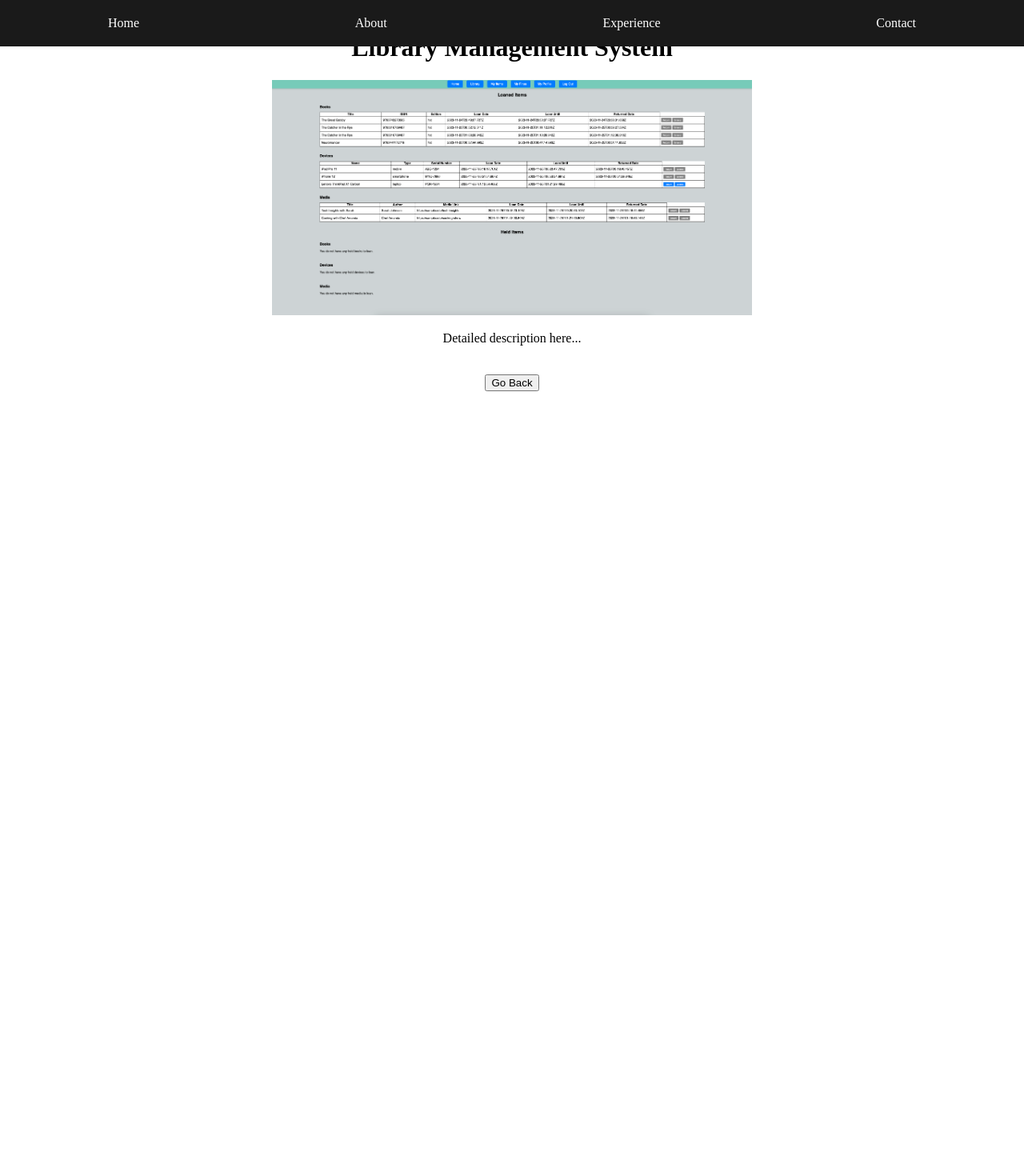
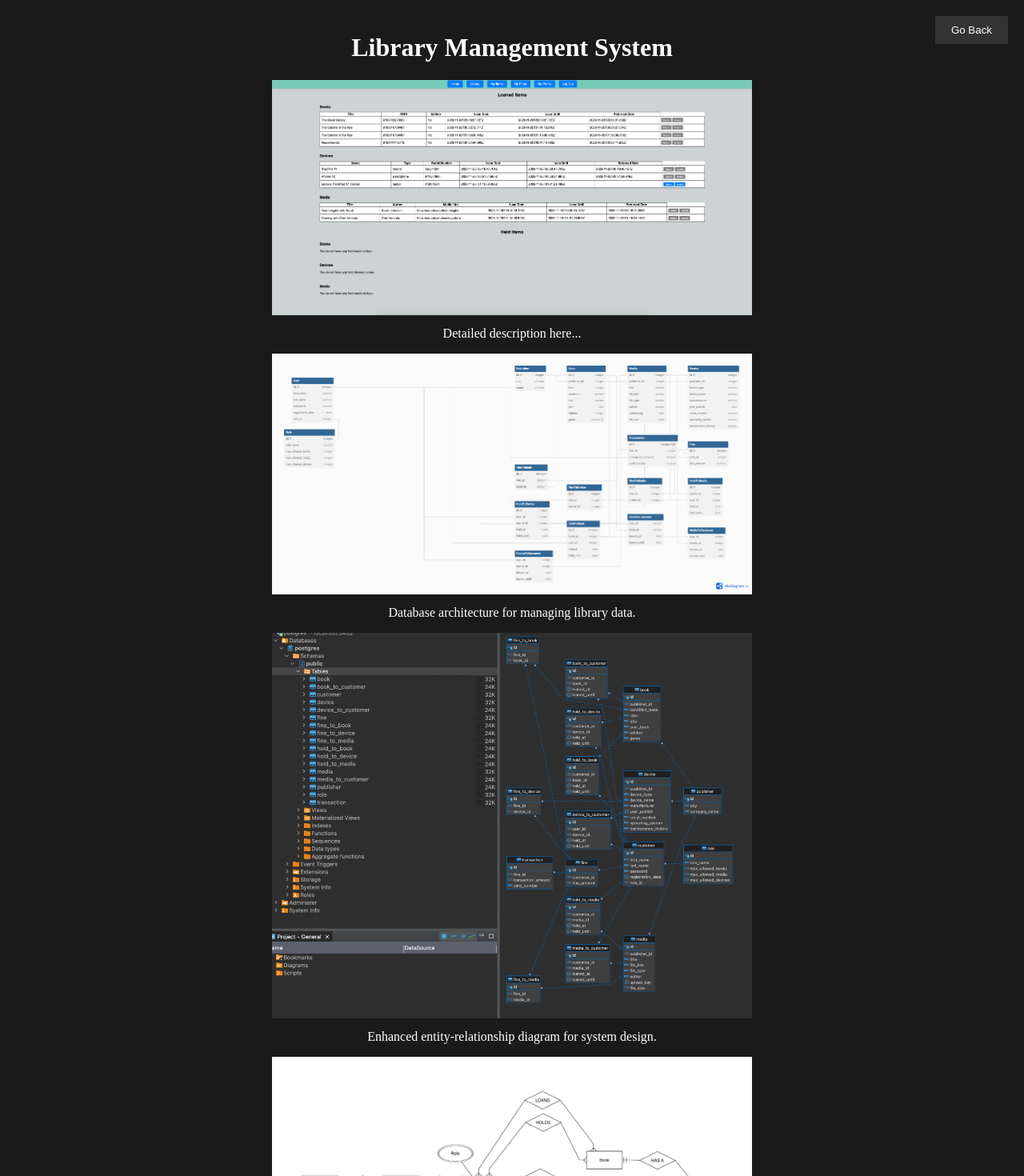
Before and after one commit to jezmoe/Portfolio-Website, a Vue app in the folder frontend/: page /lms in a window 1280 px wide. Shown: the top 1470 px of the page at 80% size. Before the commit the page ends 800 px from the top, so only its background shows below. Built offline with nearby package versions, Linux system fonts and the light colour scheme.

Commit message:
V3.61 - Removing AOS temporarily and adding LMS Project details

```diff
--- a/frontend/src/App.vue
+++ b/frontend/src/App.vue
@@ -1,5 +1,4 @@
 <!-- App.vue -->
-
 <template>
   <div id="app">
     <div v-if="loading" class="loading">
@@ -10,7 +9,7 @@
     </div>
     <div v-else>
       <NavbarMenu />
-      <router-view></router-view> <!-- Dynamic component rendering based on route -->
+      <router-view :key="$route.fullPath"></router-view> <!-- Dynamic component rendering based on route -->
     </div>
   </div>
 </template>
@@ -42,6 +41,7 @@ export default {
   }
 }
 </script>
+
 
 
 <style>
--- a/frontend/src/components/AboutSection.vue
+++ b/frontend/src/components/AboutSection.vue
@@ -1,6 +1,6 @@
 <!-- AboutSection.vue -->
 <template>
-    <div class="about-section" id="about" data-aos="fade-down" data-aos-duration="1000">
+    <div class="about-section" id="about" key="about-section">
       <h2>About Me</h2>
       <p>I am Jan Jefferson Rubido, an IT Specialist with experience providing technical support and assistance across multiple companies, skilled in SQL, O365 administration, project management, and cybersecurity management.</p>
       <p>During my time with companies like Pneumatic and Hydraulic Company and Amazon, I have successfully implemented domain controllers, managed server databases, and contributed to full-stack projects that enhance business operations and security.</p>
@@ -8,18 +8,32 @@
     </div>
 </template>
 
+<script>
+import AOS from 'aos';
 
-  <script>
 export default {
-    name: 'AboutSection'
+  name: 'AboutSection',
+  mounted() {
+    AOS.init({
+      once: false,
+      mirror: true,
+      delay: 150,
+      duration: 1000
+    });
+  },
+  beforeRouteUpdate (to, from, next) {
+    AOS.refresh();
+    next();
+  }
 }
 </script>
+
 
 <style scoped>
 .about-section {
   padding: 50px;
-    background-color: #1a1a1a; /* Dark gray background */
-    color: white; /* White text color */
+  background-color: #1a1a1a;
+  color: white;
   min-height: 100vh;
   display: flex;
   flex-direction: column;
@@ -34,4 +48,10 @@
   font-size: 18px;
   margin-top: 15px;
 }
+.fade-enter-active, .fade-leave-active {
+  transition: opacity 0.5s ease;
+}
+.fade-enter, .fade-leave-to {
+  opacity: 0;
+}
 </style>
--- a/frontend/src/components/LMS.vue
+++ b/frontend/src/components/LMS.vue
@@ -1,19 +1,38 @@
-
 <!-- LMS.vue -->
 <template>
-  <div class="lms-page">
+    <div class="lms-page" v-if="!loading">
+      <button @click="goBack" class="go-back">Go Back</button>
       <h1>Library Management System</h1>
-    <img src="@/assets/LMS1.png" alt="Library Management System">
+      <div class="image-container">
+          <img :src="require('@/assets/LMS1.png')" alt="Library Management System">
         <p>Detailed description here...</p>
-    <button @click="goBack">Go Back</button>
+      </div>
+      <div class="image-container">
+        <img :src="require('@/assets/LMS_DB.png')" alt="Database Overview">
+        <p>Database architecture for managing library data.</p>
+      </div>
+      <div class="image-container">
+        <img :src="require('@/assets/ERD2.png')" alt="ERD Model">
+        <p>Enhanced entity-relationship diagram for system design.</p>
+      </div>
+      <div class="image-container">
+        <img :src="require('@/assets/ERD.png')" alt="ERD Simplified">
+        <p>Simplified ERD focusing on core entities.</p>
+      </div>
     </div>
   </template>
 
   <script>
   export default {
     name: 'LMS',
+    data() {
+      return {
+        loading: false,
+      };
+    },
     methods: {
       goBack() {
+        this.loading = true;
         this.$router.back();
       }
     }
@@ -22,17 +41,30 @@ export default {
 
   <style scoped>
   .lms-page {
+    color: white;
     padding: 20px;
     text-align: center;
+    background-color: #1a1a1a;
   }
 
-.lms-page img {
+  .image-container img {
     width: 100%;
-  max-width: 600px; /* Adjust based on your layout needs */
+    max-width: 600px;
     height: auto;
   }
 
-button {
-  margin-top: 20px;
+  .image-container p {
+    margin-top: 10px;
+  }
+
+  .go-back {
+    position: absolute;
+    right: 20px;
+    top: 20px;
+    padding: 10px 20px;
+    cursor: pointer;
+    background-color: #333;
+    border: none;
+    color: white;
   }
   </style>
--- a/frontend/src/components/NavbarMenu.vue
+++ b/frontend/src/components/NavbarMenu.vue
@@ -1,6 +1,7 @@
 <!-- NavbarSection.vue -->
 <template>
-  <nav>
+  <!-- Conditionally render Navbar based on route meta property -->
+  <nav v-if="!$route.meta.hideNavbar">
     <a @click.prevent="scrollToSection('home')" class="link">Home</a>
     <a @click.prevent="scrollToSection('about')" class="link">About</a>
     <a @click.prevent="scrollToSection('experience')" class="link">Experience</a>
@@ -20,6 +21,7 @@ export default {
   }
 }
 </script>
+
 
 <style scoped>
 nav {
--- a/frontend/src/router/index.js
+++ b/frontend/src/router/index.js
@@ -2,10 +2,11 @@
 import { createRouter, createWebHistory } from 'vue-router';
 import MainPage from '../components/MainPage.vue';
 import LMS from '../components/LMS.vue';
+import AOS from 'aos';
 
 const routes = [
   { path: '/', name: 'Home', component: MainPage },
-  { path: '/lms', name: 'LMS', component: LMS }
+  { path: '/lms', name: 'LMS', component: LMS, meta: { hideNavbar: true } }
 ];
 
 const router = createRouter({
@@ -13,4 +14,15 @@ const router = createRouter({
   routes
 });
 
+router.afterEach(() => {
+  AOS.init({
+    once: false,
+    mirror: true,
+    delay: 150,
+    disable: 'mobile',
+    duration: 700,
+  });
+  AOS.refresh();  // Ensure AOS refreshes after each route transition
+});
+
 export default router;
```
Also changed, not shown: 1 other file (tests, documents, lock files or other folders). Lines whose indentation alone changed are shown as unchanged.
